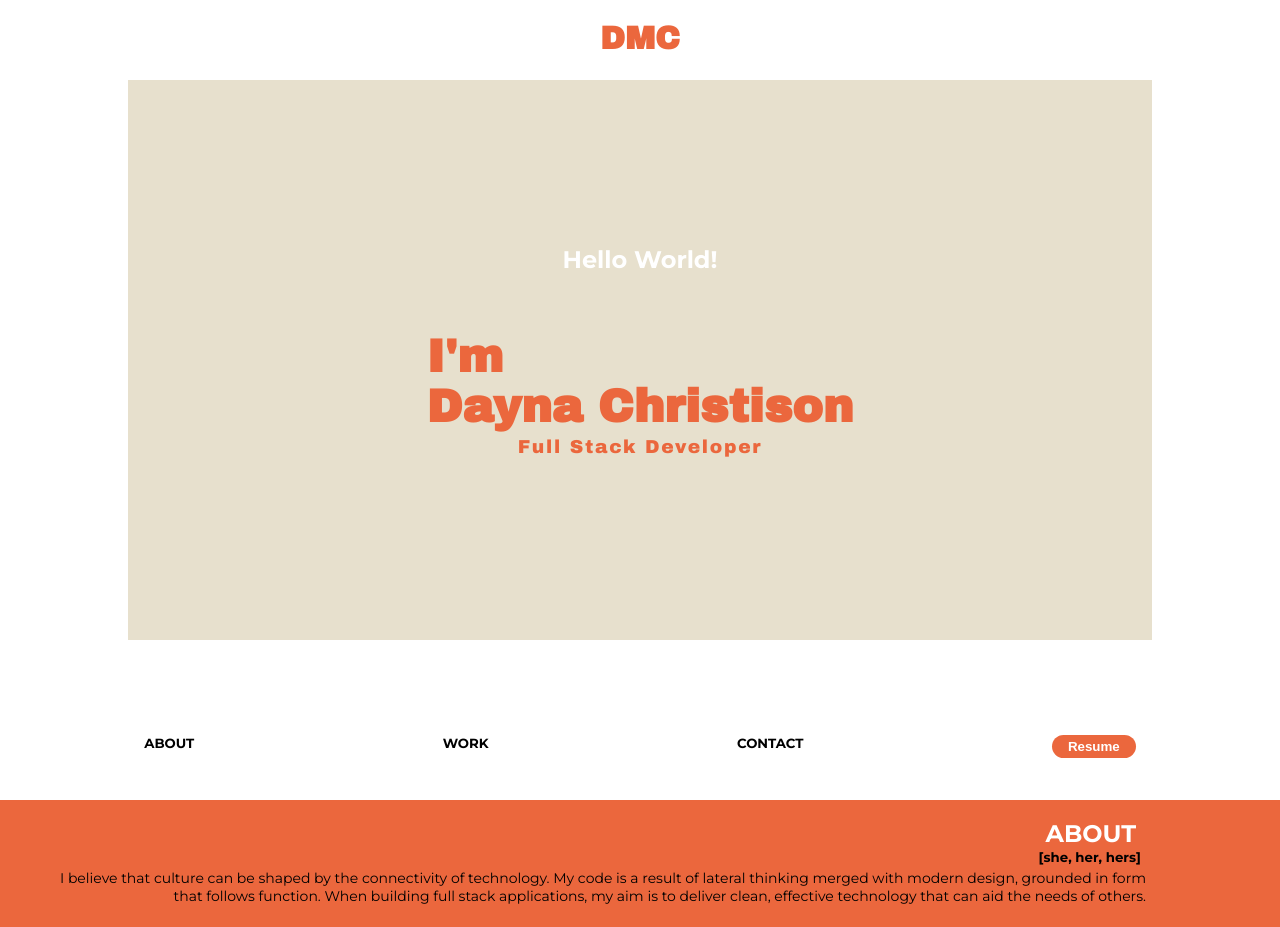
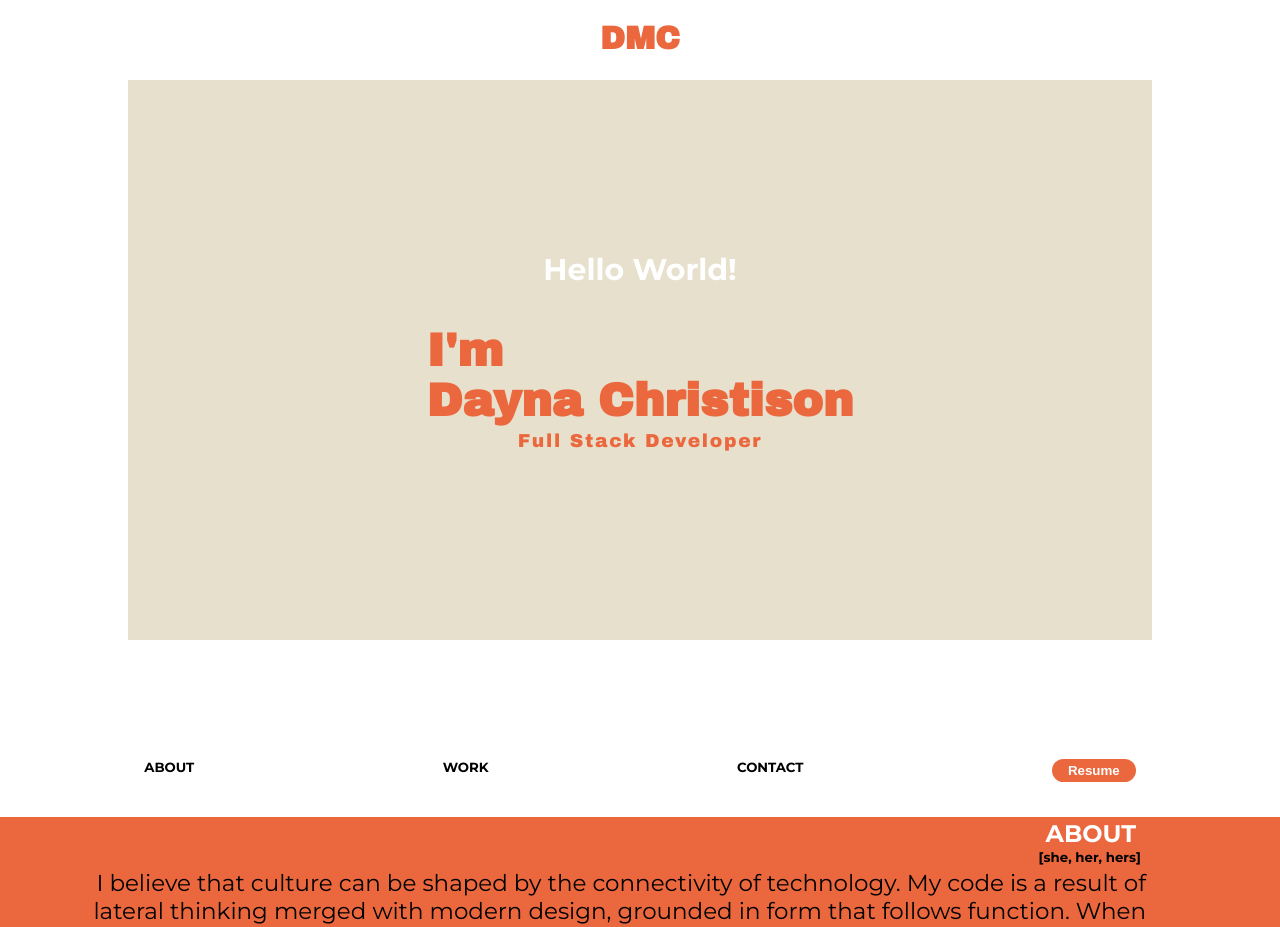
Before and after one commit to runnndmc/dmc-portfolio, a React (Create React App) app: page / in a window 1280 px wide. Shown: the top 927 px of the page. Built offline with nearby package versions, Linux system fonts and the light colour scheme; a web font is replaced by a local one.

Commit message:
media q on about section set - footer larger - hello larger - canva switch

```diff
--- a/src/App.css
+++ b/src/App.css
@@ -55,6 +55,8 @@
    font-weight: bold;
    text-align: center;
    margin-top:0;
+   font-size: 30px;
+   margin-bottom: 0;
  }
  .intro{
    color: #EB673D;
@@ -73,7 +75,7 @@
  .nav{
    grid-area: nav;
    position: fixed;
-   top: 90%;
+   top: 93%;
    width: 100vw;
    background-color: #FFFFFF;
    z-index: 100;
@@ -213,3 +215,26 @@ a{
   margin-bottom: 0;
 
 }
+@media (max-width: 319px){
+  .statement{
+    font-size: 12px;
+  }
+}
+
+@media (min-width: 414px){
+  .statement{
+    font-size: 15px;
+  }
+}
+
+@media (min-width: 768px){
+  .statement{
+    font-size: 18px;
+  }
+}
+
+@media (min-width: 1024px){
+  .statement{
+    font-size: 23px;
+  }
+}
--- a/src/Nav.jsx
+++ b/src/Nav.jsx
@@ -9,7 +9,7 @@ const Nav = () => {
                 <a href='#about'><h5 className='about-tag'>ABOUT</h5></a>
                 <a href='#work'><h5 className='work-tag'>WORK</h5></a>
                 <a href='#contact'><h5 className='contact-tag'>CONTACT</h5></a>
-                <a href='https://www.canva.com/design/DAEDCV1YT_8/view?utm_content=DAEDCV1YT_8&utm_campaign=designshare&utm_medium=link&utm_source=publishsharelink'><button>Resume</button></a>
+                <a href='https://drive.google.com/file/d/1o-oZ5nSibfpzpclIAOlCRg9o4V2YiA_q/view?usp=sharing' target="_blank"><button>Resume</button></a>
             </ul>
         </div>
     )
```
